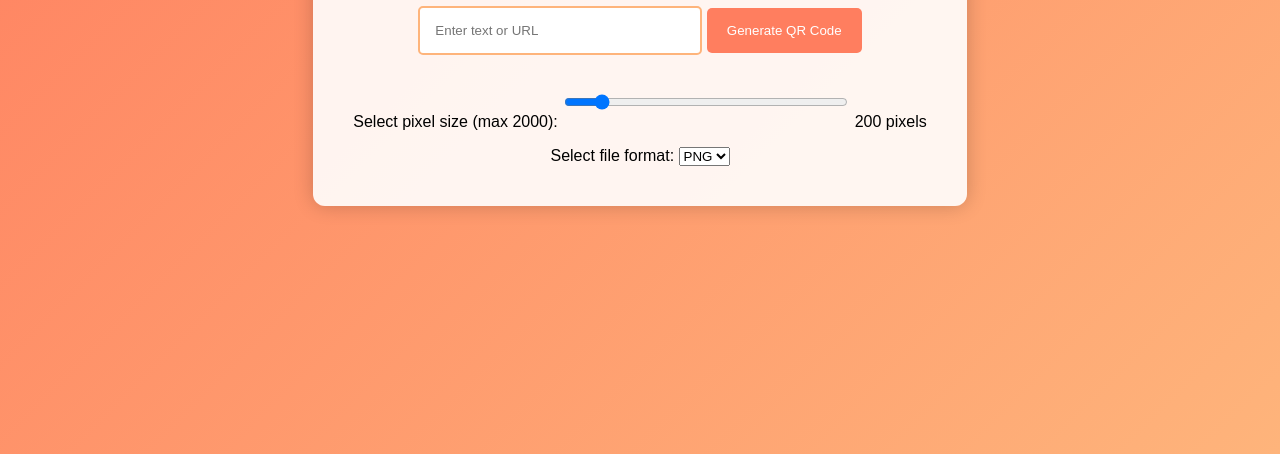
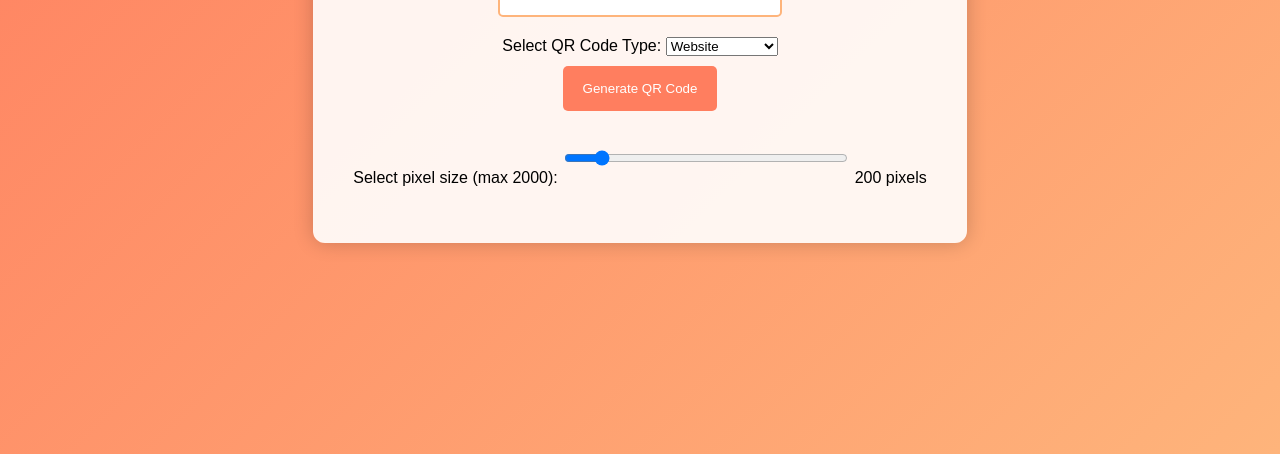
Before and after one commit to Piyushprabin/Qr-Code-Generator-, a plain HTML site: page index.html in a window 1280 px wide. Shown: the part 362-816 px from the top of the page. Drawn offline with nearby package versions, Linux system fonts and the light colour scheme.

Commit message:
Update index.html

```diff
--- a/index.html
+++ b/index.html
@@ -12,26 +12,25 @@
     <div class="container">
         <h1>QR Code Generator</h1>
         <input type="text" id="qrInput" placeholder="Enter text or URL" />
-        <button id="generateBtn">Generate QR Code</button>
+        <div>
+            <label for="qrType">Select QR Code Type:</label>
+            <select id="qrType" style="margin-bottom: 10px;"> <!-- Added margin -->
 
-        <div id="qrCode"></div>
+                <option value="website">Website</option>
+                <option value="social">Social Media</option>
+                <option value="phone">Phone Number</option>
+                <option value="email">Email Address</option>
+            </select>
+        </div>
+<button id="generateBtn" style="margin-bottom: 10px;">Generate QR Code</button>
+
+
+
+<div id="qrCode" style="margin-bottom: 10px;"></div> <!-- Added margin -->
+
 
         <div>
             <label for="pixelSize">Select pixel size (max 2000):</label>
             <input type="range" id="pixelSize" min="100" max="2000" value="200" />
             <span id="pixelValue">200</span> pixels
         </div>
-
-        <div>
-            <label for="fileFormat">Select file format:</label>
-            <select id="fileFormat">
-                <option value="png">PNG</option>
-                <option value="jpg">JPG</option>
-            </select>
-        </div>
-
-        <button id="downloadBtn" style="display:none;">Download QR Code</button>
-    </div>
-    <script src="script.js"></script>
-</body>
-</html>
```
